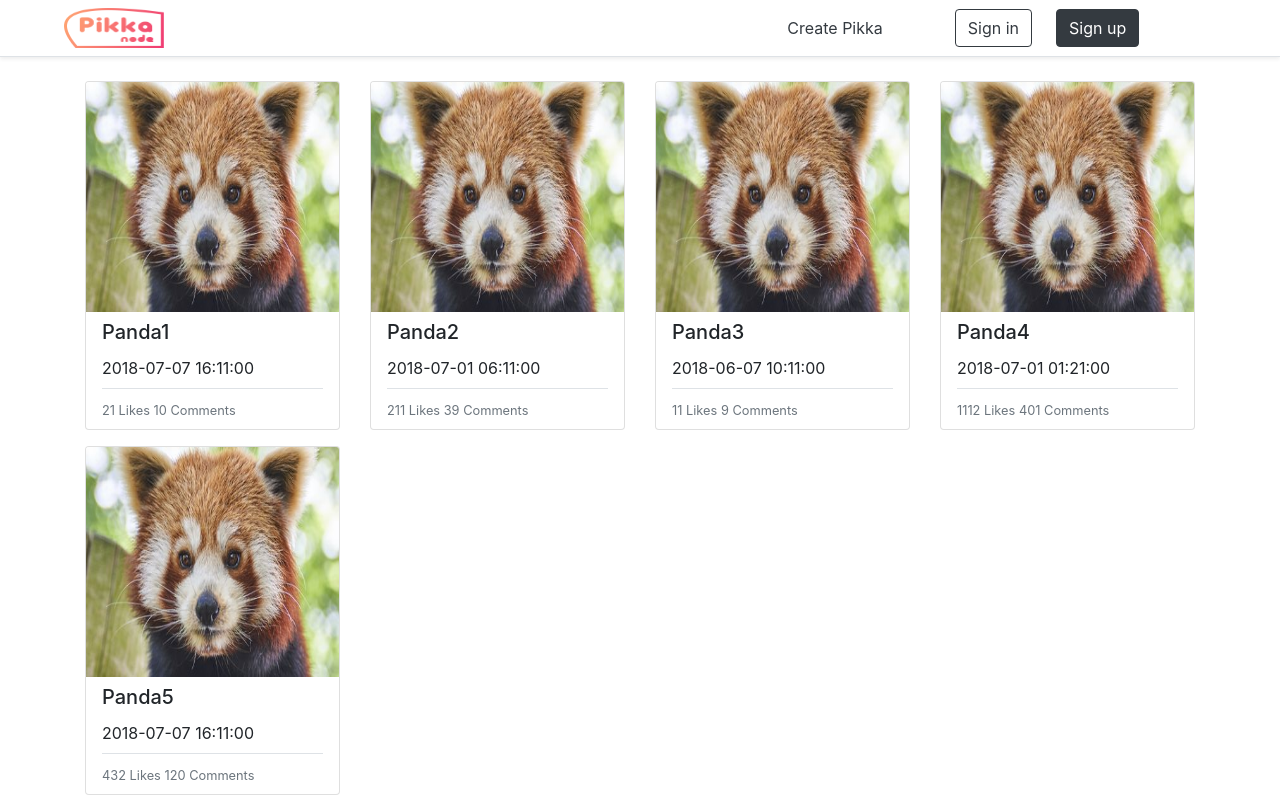
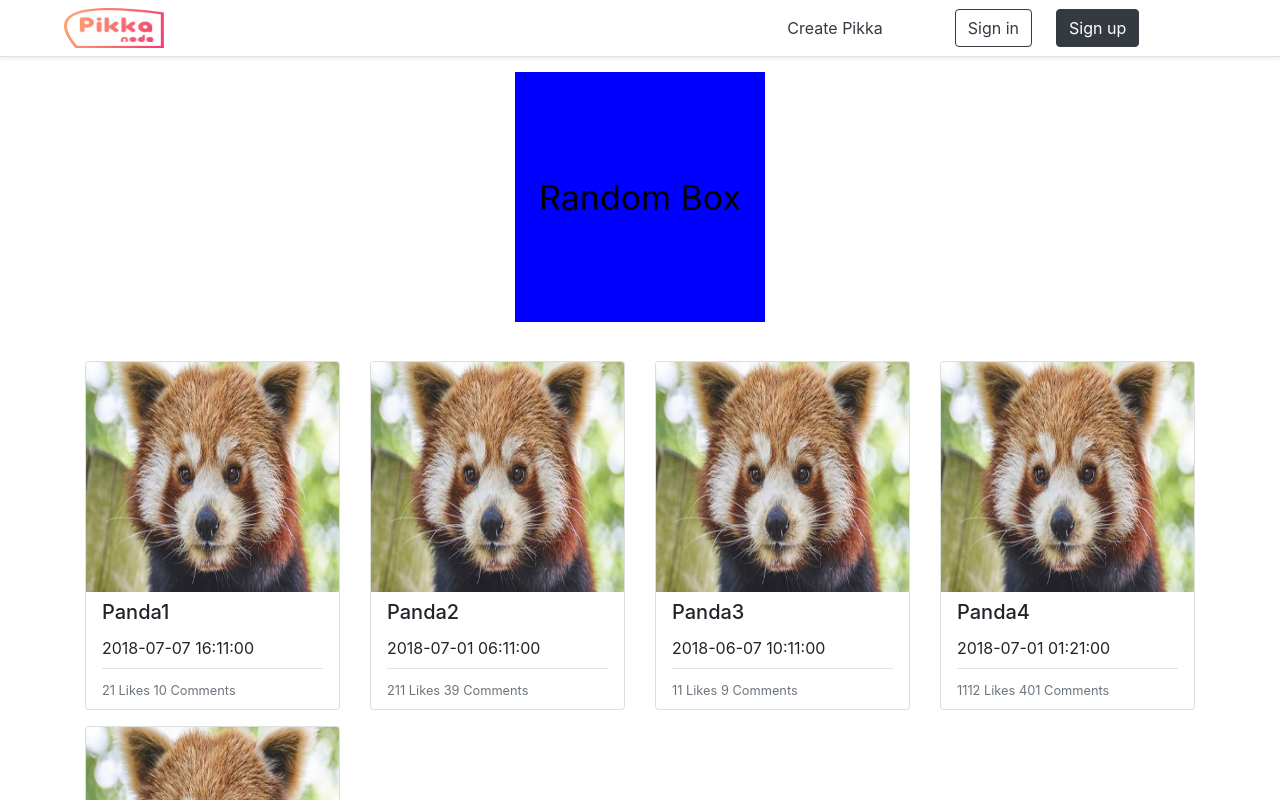
Before and after one commit to thanapon-jsn/react-project, a React (Create React App) app: page / in a window 1280 px wide. Shown: the top 800 px of the page. Built offline with nearby package versions, Linux system fonts and the light colour scheme; the HTML template or start-up script is replaced by a standard one.

Commit message:
add new function random and use RomdomBox component

```diff
--- a/src/App.js
+++ b/src/App.js
@@ -5,11 +5,14 @@ import 'bootstrap/dist/css/bootstrap.min.css'
 import './assets/styles/app.css'
 import './assets/styles/pikkanode.css'
 import './assets/styles/pikkanode_mp.css'
+import RandomBox from './components/RandomBox'
 import Navbar from './components/Navbar'
 import Picturecard from './components/Picturecard'
 
 class App extends Component {
   render () {
+    const color = ['red', 'blue', 'green', 'purple', 'pink']
+
     const picturecard = [{
       id: 1,
       imgSrc: defaultImage,
@@ -66,6 +69,10 @@ class App extends Component {
           <Navbar />
         </div>
 
+        <div className='d-flex justify-content-center'>
+          <RandomBox colorBox={color[randomColorBox()]} fontSize={randomFontSize()} />
+        </div>
+
         <article className='container'>
           <div className='row pt-4'>
             {allPictureCard}
@@ -83,4 +90,8 @@ class App extends Component {
   }
 }
 
+const randomColorBox = () => Math.floor(Math.random() * Math.floor(5))
+
+const randomFontSize = () => Math.floor(Math.random() * Math.floor(20)) + 20
+
 export default App
```
